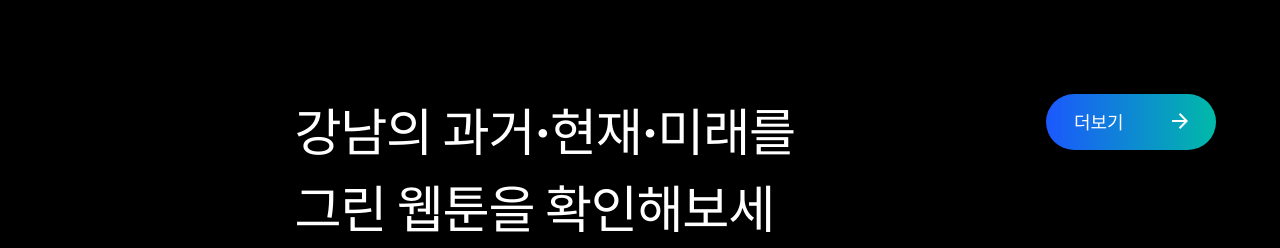
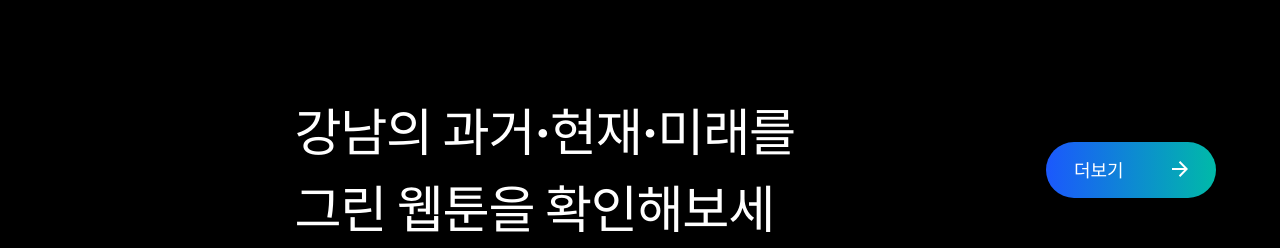
Before and after one commit to Letsleapup/gn50, a React (Vite) app in the folder frontend/: page /#/ in a window 1280 px wide. Shown: the part 2216-2464 px from the top of the page. Built offline with nearby package versions, Linux system fonts and the light colour scheme; no server answers; a web font is replaced by a local one.

Commit message:
padding modify

```diff
--- a/frontend/src/components/Gallery/WebtoonGallery.css
+++ b/frontend/src/components/Gallery/WebtoonGallery.css
@@ -34,7 +34,7 @@
 /* 더보기 버튼 컨테이너 */
 .controls-container {
   margin-left: 28px;
-  margin-top: 6rem;
+  margin-top: 9rem;
 }
 
 /* 1401px 이상 화면에서의 레이아웃 */
@@ -69,7 +69,7 @@
 @media (max-width: 768px) {
   .gallery-header {
     flex-direction: column;
-    align-items: center;
+    align-items: flex-start;
     padding: 0 30px;
   }
 
```
